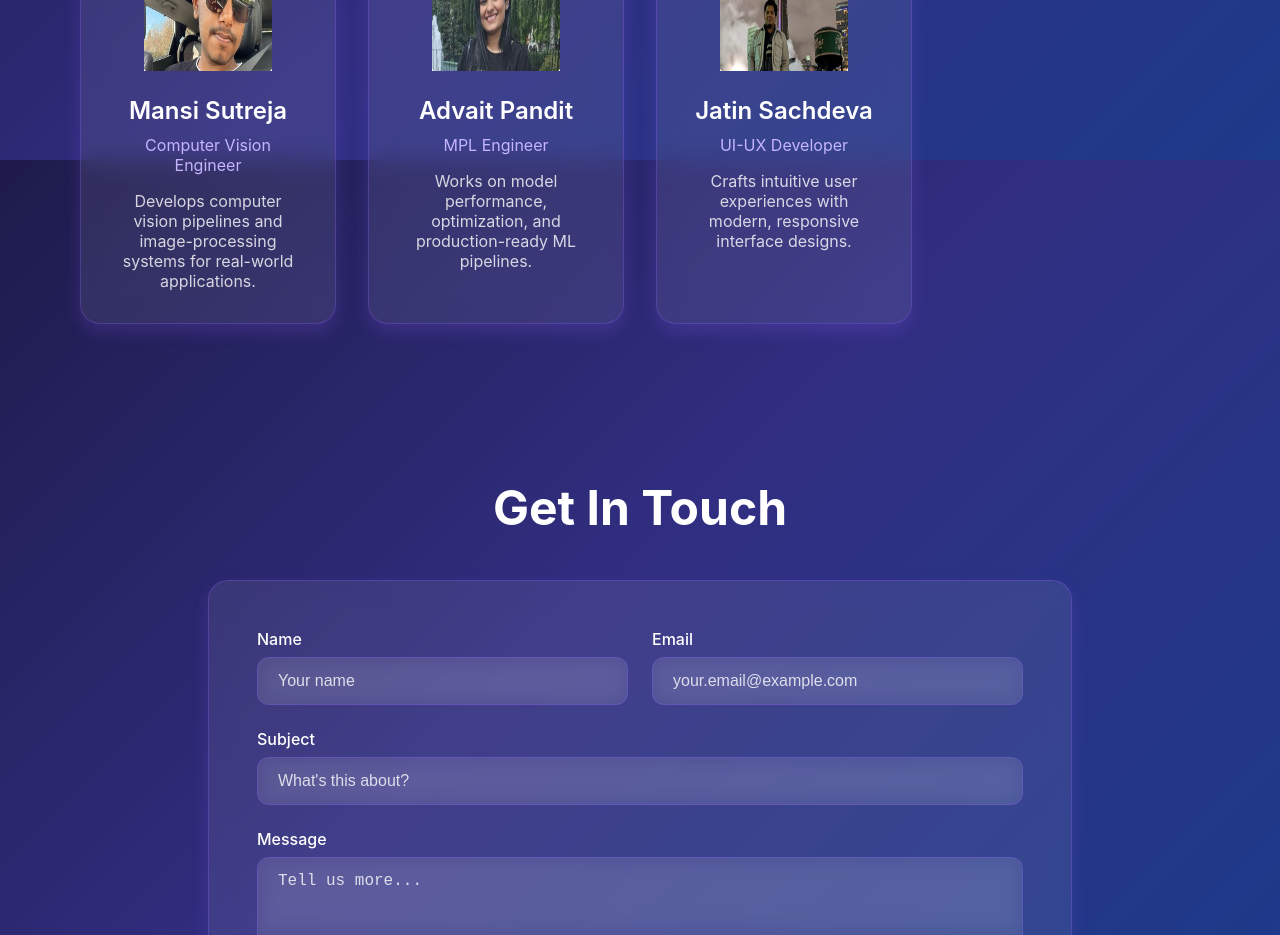
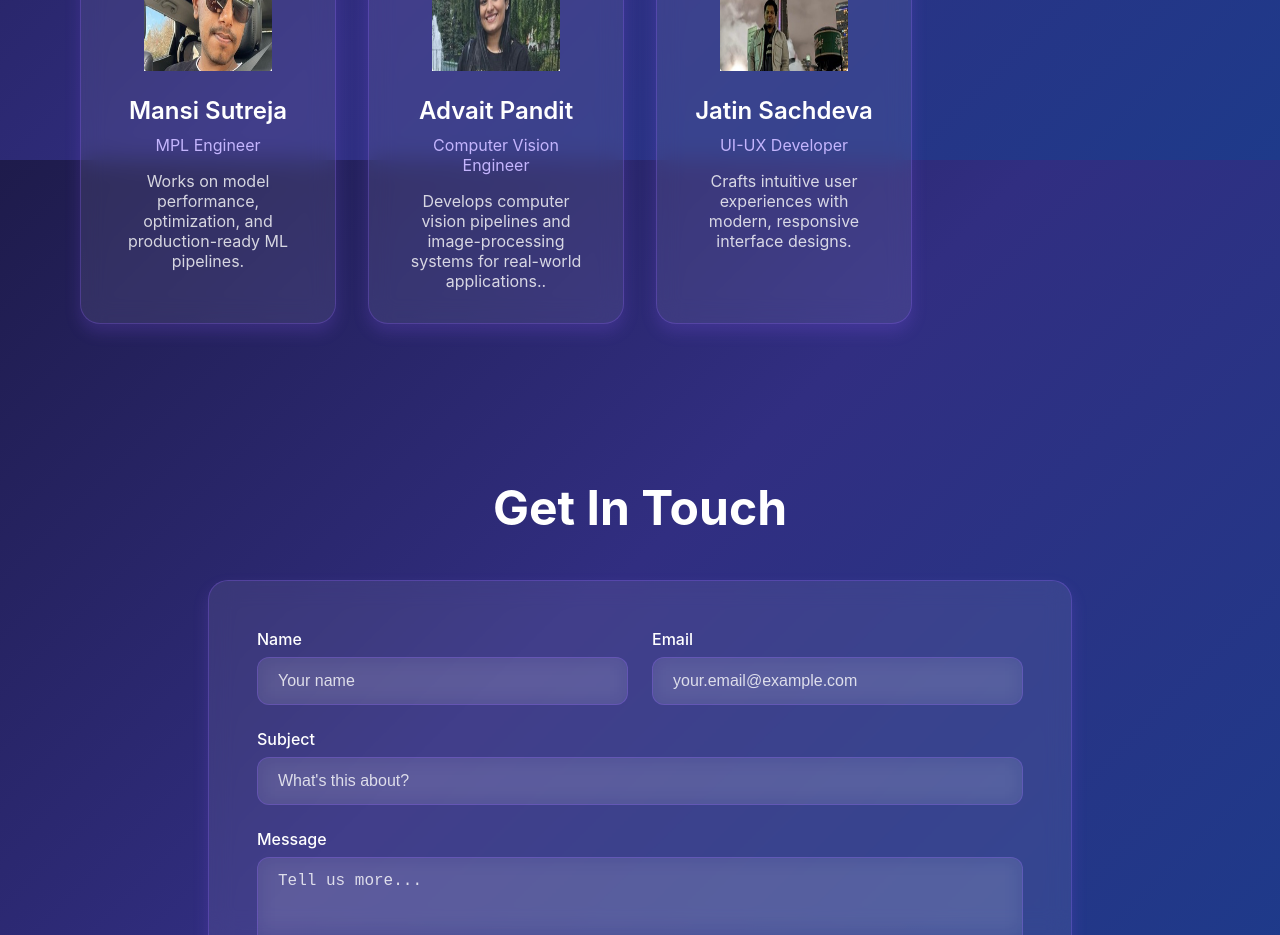
Before and after one commit to nidhipatel2910/clarimeet_portfolio, a Next.js app: page / in a window 1280 px wide. Shown: the part 4640-5575 px from the top of the page. Built offline with nearby package versions, Linux system fonts and the light colour scheme.

Commit message:
design changes

```diff
--- a/app/page.tsx
+++ b/app/page.tsx
@@ -316,9 +316,9 @@ export default function Home() {
 
              { name: 'Utsav Khamar', role: 'AI/ML Engineer', bio: 'Designs and deploys machine learning models with a focus on NLP and intelligent automation.', image: '/team/team4.jpg' },
 
-             { name: 'Mansi Sutreja', role: 'Computer Vision Engineer', bio: 'Develops computer vision pipelines and image-processing systems for real-world applications.', image: '/team/team5.jpg' },
+             { name: 'Mansi Sutreja', role: 'MPL Engineer', bio: 'Works on model performance, optimization, and production-ready ML pipelines.', image: '/team/team5.jpg' },
 
-             { name: 'Advait Pandit', role: 'MPL Engineer', bio: 'Works on model performance, optimization, and production-ready ML pipelines.', image: '/team/team6.jpg' },
+             { name: 'Advait Pandit', role: 'Computer Vision Engineer', bio: 'Develops computer vision pipelines and image-processing systems for real-world applications..', image: '/team/team6.jpg' },
 
              { name: 'Jatin Sachdeva', role: 'UI-UX Developer', bio: 'Crafts intuitive user experiences with modern, responsive interface designs.', image: '/team/team7.jpg' }
 
```
